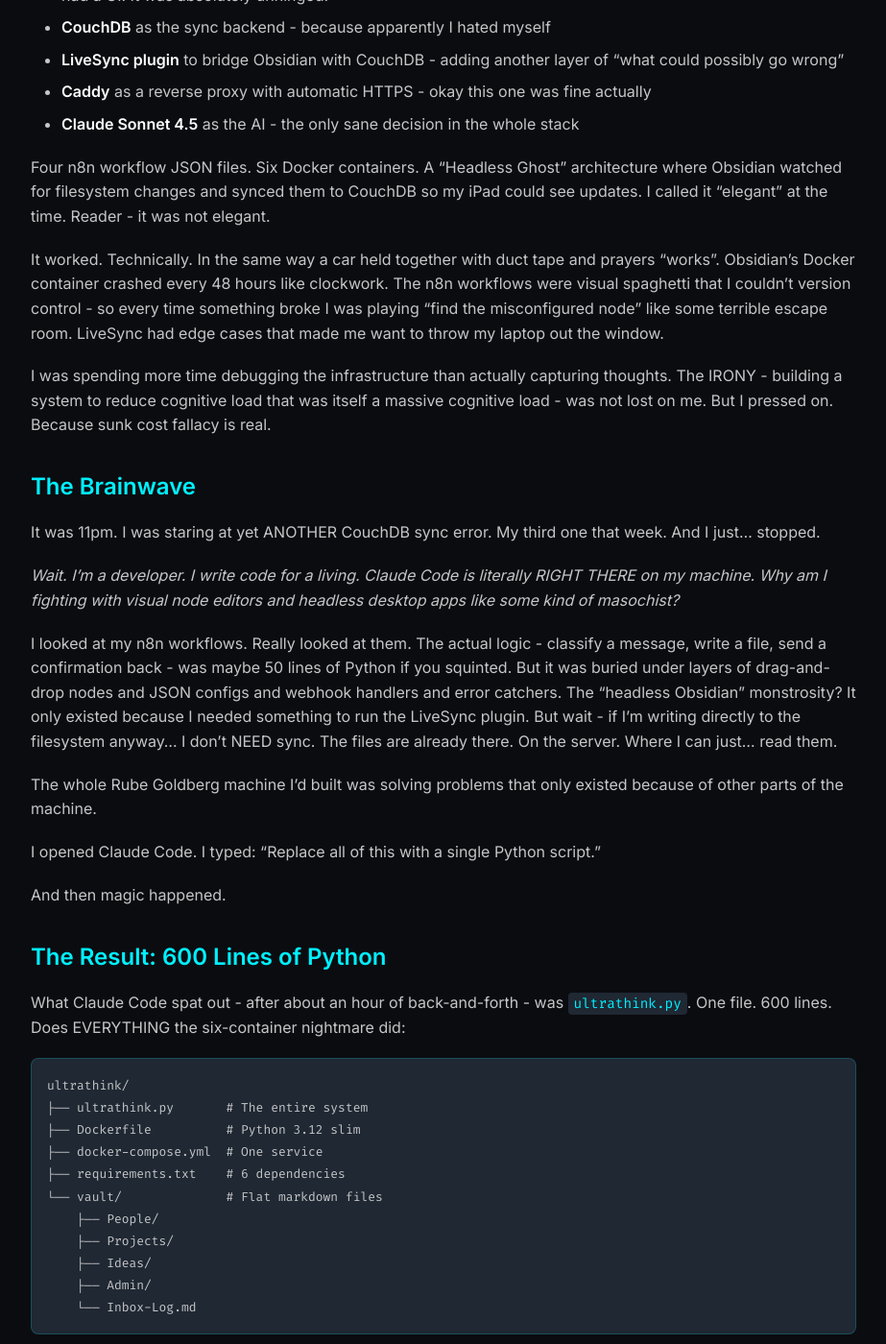
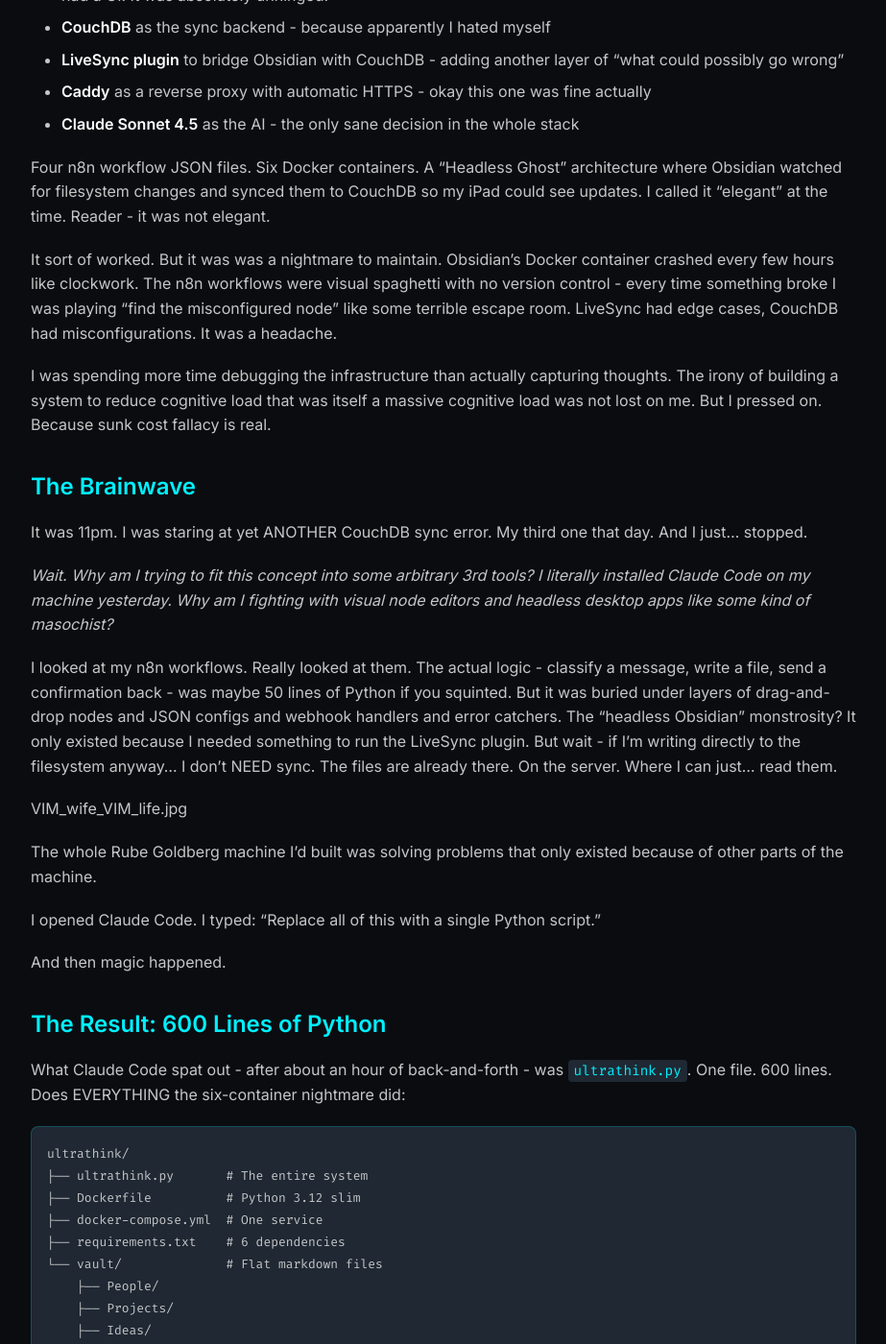
Before and after one commit to RADobson/dobson-dev-site, a Jekyll site: the page built from _posts/2026-01-16-building-ultrathink-self-hosted-second-brain.md, in a window 1280 px wide and 1400 px high, scrolled down 1930 px. Shown: the whole window at 96% size, without its empty margins (178-1101 px from the left). Built offline with Jekyll 4.4.1, drawn with Linux system fonts in a browser that asks for light colours; some of the changed text lies outside the part shown.

Commit message:
Update 2026-01-16-building-ultrathink-self-hosted-second-brain.md

```diff
--- a/_posts/2026-01-16-building-ultrathink-self-hosted-second-brain.md
+++ b/_posts/2026-01-16-building-ultrathink-self-hosted-second-brain.md
@@ -59,17 +59,19 @@
 
 Four n8n workflow JSON files. Six Docker containers. A "Headless Ghost" architecture where Obsidian watched for filesystem changes and synced them to CouchDB so my iPad could see updates. I called it "elegant" at the time. Reader - it was not elegant.
 
-It worked. Technically. In the same way a car held together with duct tape and prayers "works". Obsidian's Docker container crashed every 48 hours like clockwork. The n8n workflows were visual spaghetti that I couldn't version control - so every time something broke I was playing "find the misconfigured node" like some terrible escape room. LiveSync had edge cases that made me want to throw my laptop out the window.
+It sort of worked. But it was was a nightmare to maintain. Obsidian's Docker container crashed every few hours like clockwork. The n8n workflows were visual spaghetti with no version control - every time something broke I was playing "find the misconfigured node" like some terrible escape room. LiveSync had edge cases, CouchDB had misconfigurations. It was a headache.
 
-I was spending more time debugging the infrastructure than actually capturing thoughts. The IRONY - building a system to reduce cognitive load that was itself a massive cognitive load - was not lost on me. But I pressed on. Because sunk cost fallacy is real.
+I was spending more time debugging the infrastructure than actually capturing thoughts. The irony of building a system to reduce cognitive load that was itself a massive cognitive load was not lost on me. But I pressed on. Because sunk cost fallacy is real.
 
 ## The Brainwave
 
-It was 11pm. I was staring at yet ANOTHER CouchDB sync error. My third one that week. And I just... stopped.
+It was 11pm. I was staring at yet ANOTHER CouchDB sync error. My third one that day. And I just... stopped.
 
-*Wait. I'm a developer. I write code for a living. Claude Code is literally RIGHT THERE on my machine. Why am I fighting with visual node editors and headless desktop apps like some kind of masochist?*
+*Wait. Why am I trying to fit this concept into some arbitrary 3rd tools? I literally installed Claude Code on my machine yesterday. Why am I fighting with visual node editors and headless desktop apps like some kind of masochist?*
 
 I looked at my n8n workflows. Really looked at them. The actual logic - classify a message, write a file, send a confirmation back - was maybe 50 lines of Python if you squinted. But it was buried under layers of drag-and-drop nodes and JSON configs and webhook handlers and error catchers. The "headless Obsidian" monstrosity? It only existed because I needed something to run the LiveSync plugin. But wait - if I'm writing directly to the filesystem anyway... I don't NEED sync. The files are already there. On the server. Where I can just... read them.
+
+VIM_wife_VIM_life.jpg
 
 The whole Rube Goldberg machine I'd built was solving problems that only existed because of other parts of the machine.
 
@@ -122,9 +124,9 @@
 - Workflow JSONs you can't meaningfully diff
 - Debug sessions that take longer than just rewriting the logic in actual code
 
-...maybe just write code? I know - shocking advice from a developer. But I genuinely think we've over-rotated on "no-code everything" as an industry.
+...maybe just write code? I know - shocking advice from a non-developer. But I genuinely think we've over-rotated on "no-code everything" as an industry.
 
-Claude Code made this embarrassingly trivial. I described what I wanted. It wrote the script. I tested it. We went back and forth for an hour. The entire rewrite took less time than my LAST n8n debugging session. That's not an exaggeration.
+Claude Code made this embarrassingly trivial. I described what I wanted. It wrote the script. I tested it. We went back and forth for an hour. The entire rewrite took less time than a typical n8n debugging session.
 
 ## The 8 Building Blocks (Nate Was Right About These)
 
```
Also changed, not shown: other parts of _posts/2026-01-16-building-ultrathink-self-hosted-second-brain.md (+5 -1 lines).
